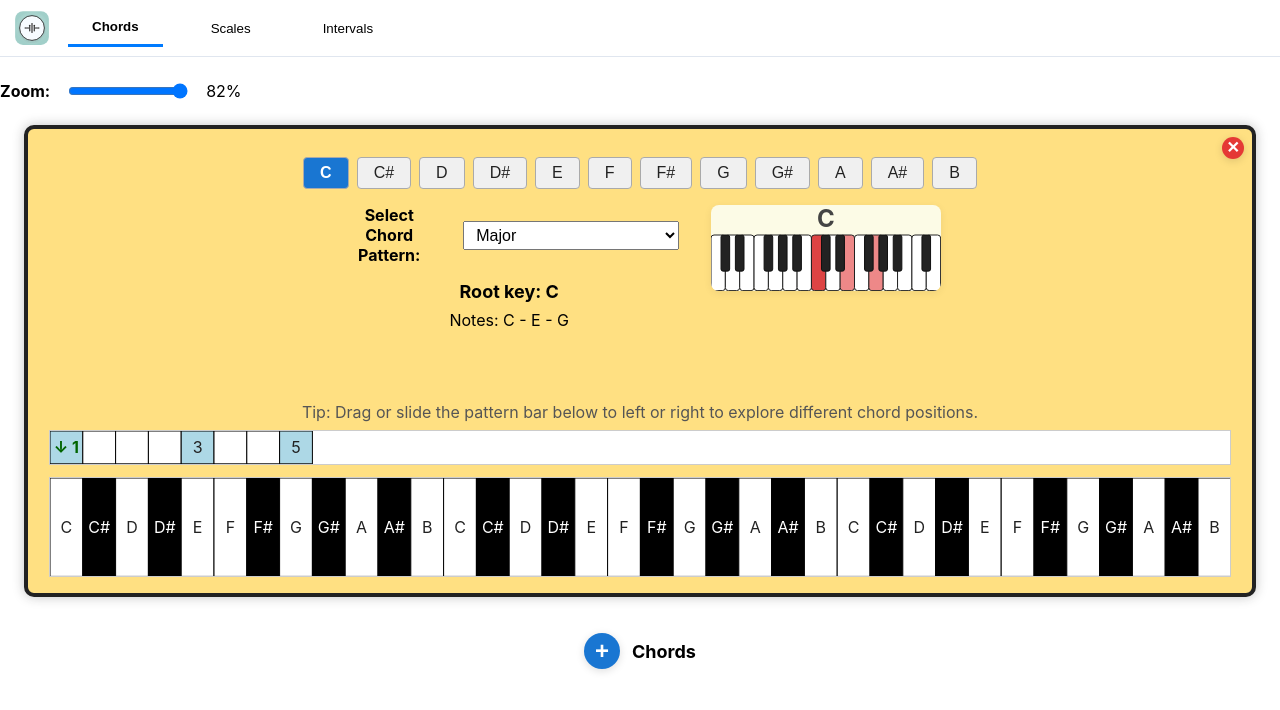
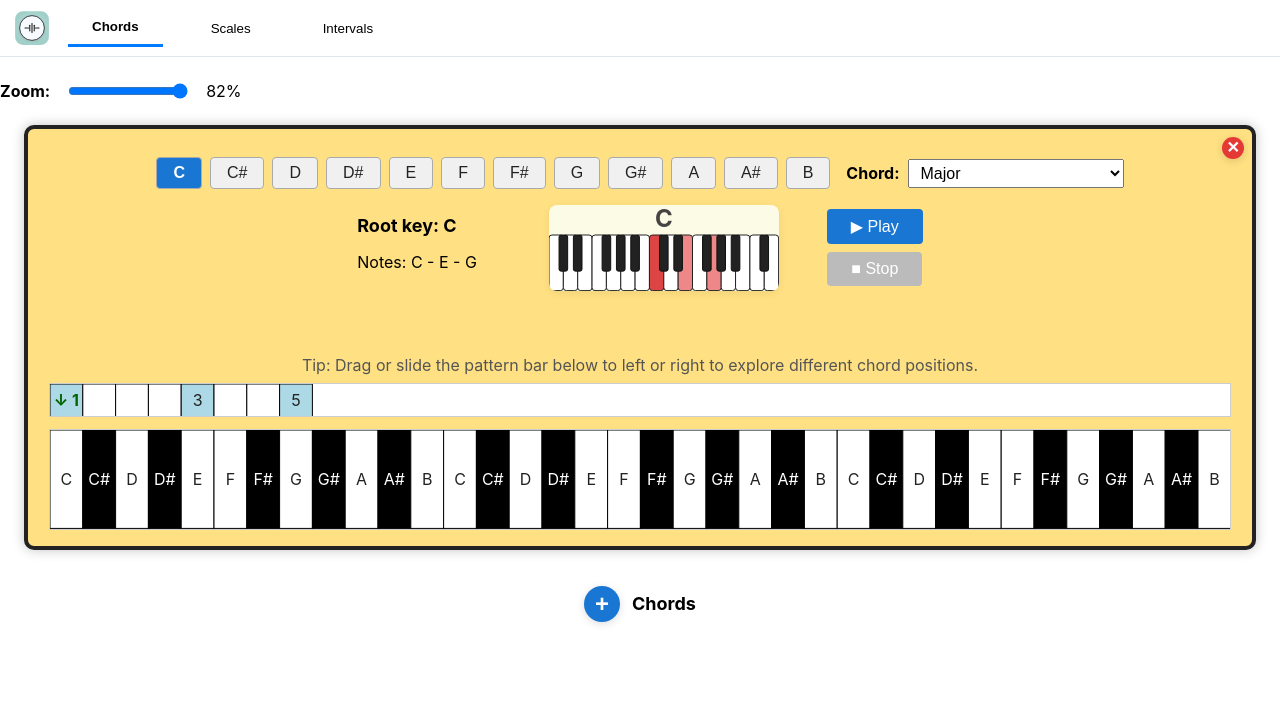
Before and after one commit to senthilktmz/music-utils, a React (Create React App) app in the folder pitchwiz/: page / in a window 1280 px wide. Shown: the top 710 px of the page. Built offline with nearby package versions, Linux system fonts and the light colour scheme.

Commit message:
adding play functionality to the chords tab

```diff
--- a/pitchwiz/src/ChordsPattern.tsx
+++ b/pitchwiz/src/ChordsPattern.tsx
@@ -1,4 +1,4 @@
-import React, { useState } from "react";
+import React, { useState, useRef } from "react";
 import IntervalPattern from "./IntervalPattern";
 import PianoKeyboard from "./PianoKeyboard";
 import MiniKeyboard from "./MiniKeyboard";
@@ -64,7 +64,52 @@ const ChordsPattern: React.FC<ChordsPatternProps> = ({ zoom = 100 }) => {
   const [rootIndex, setRootIndex] = useState(0); // index in ROOT_NOTES
   const [sliderOffsetX, setSliderOffsetX] = useState(0);
   const [isDragging, setIsDragging] = useState(false);
+  const [isPlaying, setIsPlaying] = useState(false);
+  const audioContextRef = useRef<AudioContext | null>(null);
+  const oscillatorsRef = useRef<OscillatorNode[]>([]);
+
   const currentPattern = CHORDS_PATTERNS.find((p) => p.name === selectedPattern);
+
+  // Helper: Map note names to frequencies for the 4th octave (C4 = 261.63 Hz)
+  const noteToFrequency = (note: string) => {
+    const NOTE_FREQS: { [note: string]: number } = {
+      'C': 261.63, 'C#': 277.18, 'D': 293.66, 'D#': 311.13, 'E': 329.63, 'F': 349.23,
+      'F#': 369.99, 'G': 392.00, 'G#': 415.30, 'A': 440.00, 'A#': 466.16, 'B': 493.88,
+    };
+    return NOTE_FREQS[note] || 261.63;
+  };
+
+  const playChord = () => {
+    if (isPlaying) return;
+    const notes = getPatternNotes();
+    const ctx = new (window.AudioContext || (window as any).webkitAudioContext)();
+    audioContextRef.current = ctx;
+    const oscillators: OscillatorNode[] = notes.map(note => {
+      const osc = ctx.createOscillator();
+      osc.type = 'triangle';
+      osc.frequency.value = noteToFrequency(note);
+      osc.connect(ctx.destination);
+      return osc;
+    });
+    oscillators.forEach(osc => osc.start());
+    oscillatorsRef.current = oscillators;
+    setIsPlaying(true);
+    setTimeout(() => {
+      stopChord();
+    }, 1000);
+  };
+
+  const stopChord = () => {
+    if (audioContextRef.current) {
+      oscillatorsRef.current.forEach(osc => {
+        try { osc.stop(); } catch (e) {}
+      });
+      audioContextRef.current.close();
+      audioContextRef.current = null;
+    }
+    oscillatorsRef.current = [];
+    setIsPlaying(false);
+  };
 
   // Find the first occurrence of the root note in MAIN_KEYBOARD_PATTERN
   const alignSliderToRoot = (rootIdx: number) => {
@@ -106,8 +151,9 @@ const ChordsPattern: React.FC<ChordsPatternProps> = ({ zoom = 100 }) => {
 
   return (
     <div>
-      {/* Root key selector row */}
-      <div style={{ display: 'flex', justifyContent: 'center', gap: 8, margin: '16px 0' }}>
+      {/* Root key selector row and chord selection dropdown on same line */}
+      <div style={{ display: 'flex', justifyContent: 'center', alignItems: 'center', gap: 16, margin: '16px 0', flexWrap: 'wrap' }}>
+        <div style={{ display: 'flex', gap: 8 }}>
           {ROOT_NOTES.map((note, idx) => (
             <button
               key={note}
@@ -128,10 +174,8 @@ const ChordsPattern: React.FC<ChordsPatternProps> = ({ zoom = 100 }) => {
             </button>
           ))}
         </div>
-      <div style={{ display: 'flex', alignItems: 'flex-start', gap: 32, justifyContent: 'center', marginBottom: 32 }}>
-        <div style={{ flex: 1, maxWidth: 340 }}>
-          <div style={{ marginBottom: 16, display: 'flex', alignItems: 'center', justifyContent: 'center', gap: 16 }}>
-            <label htmlFor="pattern-select" style={{ marginRight: 8, fontWeight: 'bold' }}>Select Chord Pattern:</label>
+        <div style={{ display: 'flex', alignItems: 'center', gap: 8 }}>
+          <label htmlFor="pattern-select" style={{ fontWeight: 'bold' }}>Chord:</label>
           <select
             id="pattern-select"
             value={selectedPattern}
@@ -143,14 +187,26 @@ const ChordsPattern: React.FC<ChordsPatternProps> = ({ zoom = 100 }) => {
             ))}
           </select>
         </div>
-          <div style={{ textAlign: 'center', fontWeight: 'bold', fontSize: 18 }}>
+      </div>
+      {/* Root key, Notes, MiniKeyboard, and Play/Stop buttons on same line */}
+      <div style={{ display: 'flex', alignItems: 'center', justifyContent: 'center', gap: 32, marginBottom: 32, flexWrap: 'wrap' }}>
+        <div style={{ display: 'flex', flexDirection: 'column', alignItems: 'flex-start', gap: 8, minWidth: 160 }}>
+          <div style={{ fontWeight: 'bold', fontSize: 18 }}>
             Root key: {ROOT_NOTES[rootIndex]}
           </div>
-          <div style={{ textAlign: 'center', margin: '8px 0', fontSize: 16 }}>
+          <div style={{ margin: '8px 0', fontSize: 16 }}>
             Notes: {getPatternNotes().join(' - ')}
           </div>
         </div>
         <MiniKeyboard notes={getPatternNotes()} root={ROOT_NOTES[rootIndex]} width={MINI_KEY_WIDTH} height={MINI_KEY_HEIGHT} />
+        <div style={{ display: 'flex', flexDirection: 'column', alignItems: 'center', marginLeft: 16 }}>
+          <button onClick={playChord} disabled={isPlaying} style={{ marginBottom: 8, padding: '8px 24px', fontSize: 16, background: isPlaying ? '#bbb' : '#1976d2', color: '#fff', border: 'none', borderRadius: 4, cursor: isPlaying ? 'not-allowed' : 'pointer' }}>
+            ▶ Play
+          </button>
+          <button onClick={stopChord} disabled={!isPlaying} style={{ padding: '8px 24px', fontSize: 16, background: !isPlaying ? '#bbb' : '#d32f2f', color: '#fff', border: 'none', borderRadius: 4, cursor: !isPlaying ? 'not-allowed' : 'pointer' }}>
+            ■ Stop
+          </button>
+        </div>
       </div>
       {currentPattern && (
         <>
--- a/pitchwiz/src/ScalesMulti.tsx
+++ b/pitchwiz/src/ScalesMulti.tsx
@@ -45,7 +45,8 @@ const ScalesMulti: React.FC = () => {
 
   return (
     <div>
-      <div style={{ display: 'flex', alignItems: 'center', gap: 16, marginBottom: 24 }}>
+      {/* Zoom slider hidden as per user request */}
+      {/* <div style={{ display: 'flex', alignItems: 'center', gap: 16, marginBottom: 24 }}>
         <label style={{ fontWeight: 'bold' }}>Zoom:</label>
         <input
           type="range"
@@ -57,7 +58,7 @@ const ScalesMulti: React.FC = () => {
           style={{ width: 120 }}
         />
         <span>{zoom}%</span>
-      </div>
+      </div> */}
       <div style={{ display: 'flex', flexDirection: 'column', gap: 36, marginLeft: 24, marginRight: 24 }}>
         {instances.map((instance) => (
           <div
```
Lines whose indentation alone changed are shown as unchanged.
